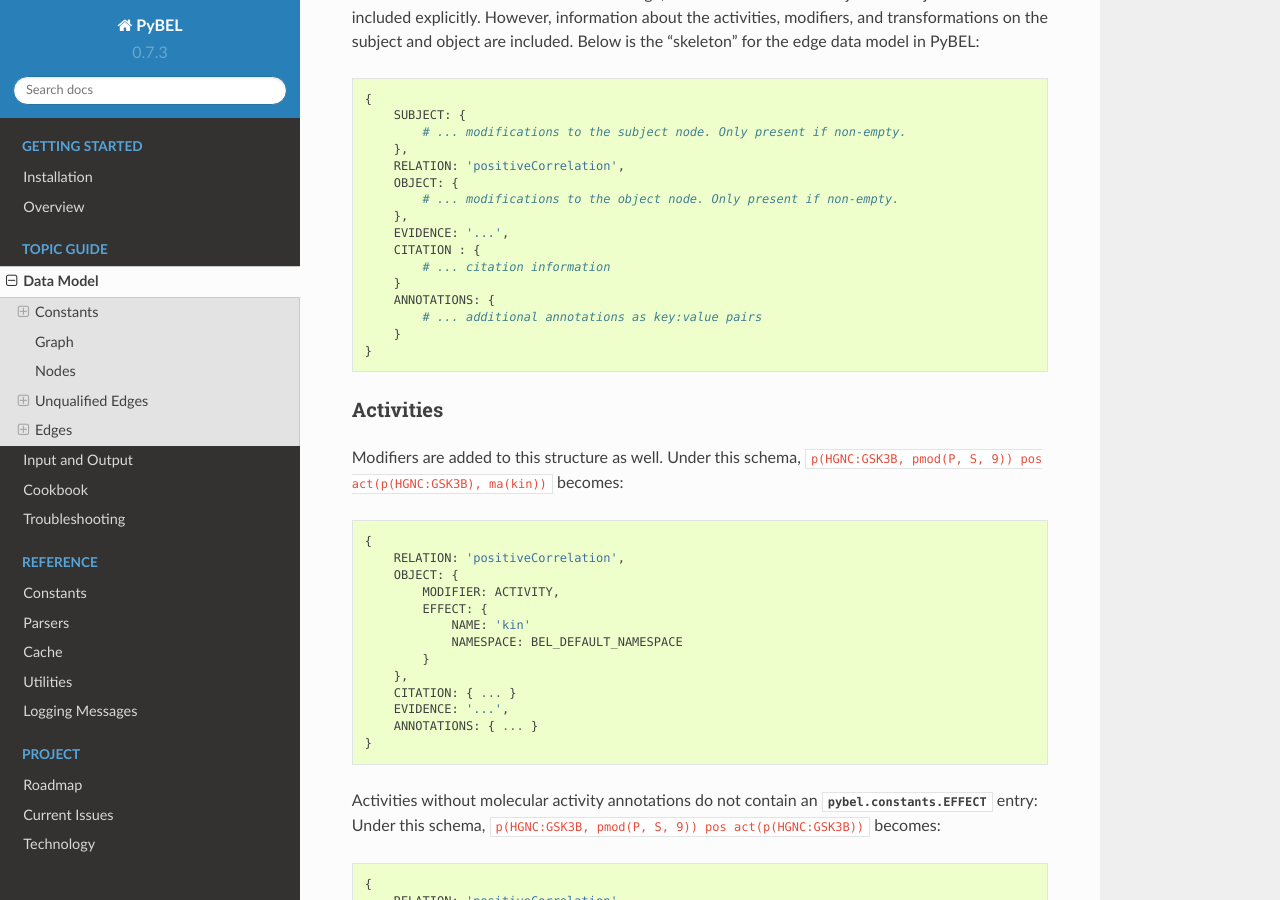
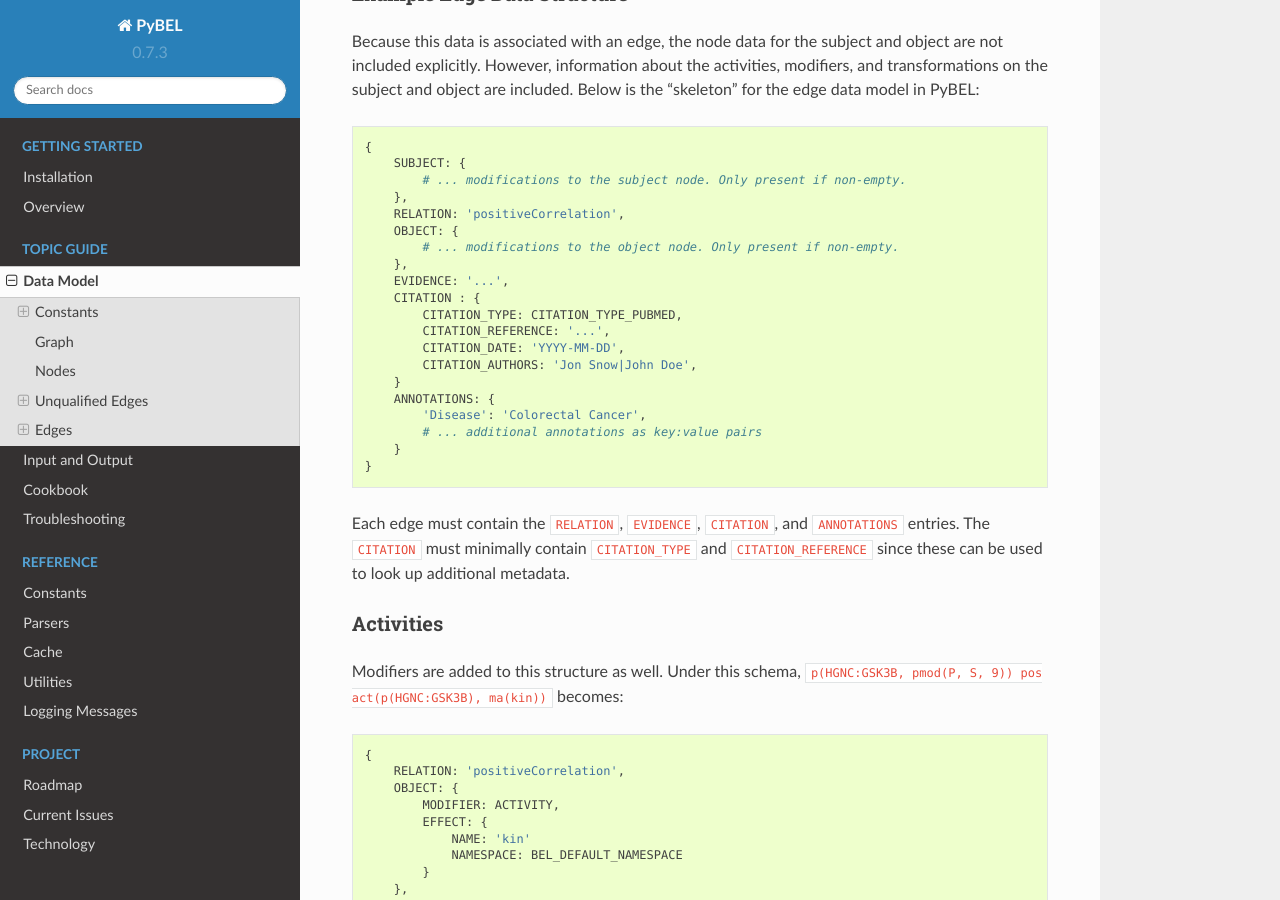
Before and after one commit to pybel/pybel, a Sphinx documentation site: the page built from docs/source/datamodel.rst, in a window 1280 px wide and 900 px high, scrolled down 5679 px. Built offline with Sphinx 7.4.7 and the Read the Docs theme 2.0.0, drawn with Linux system fonts in a browser that asks for light colours; some of the changed text lies outside the part shown.

Commit message:
Update documentation
More information about what’s in edges
[skip ci]

```diff
--- a/docs/source/datamodel.rst
+++ b/docs/source/datamodel.rst
@@ -82,8 +82,8 @@
 .. automodule:: pybel.struct
 
 .. autoclass:: pybel.BELGraph
-    :exclude-members: nodes_iter, edges_iter, add_warning
-    :members:
+:exclude-members: nodes_iter, edges_iter, add_warning
+        :members:
 
 Nodes
 -----
@@ -252,13 +252,20 @@
         },
         EVIDENCE: '...',
         CITATION : {
-            # ... citation information
+            CITATION_TYPE: CITATION_TYPE_PUBMED,
+            CITATION_REFERENCE: '...',
+            CITATION_DATE: 'YYYY-MM-DD',
+            CITATION_AUTHORS: 'Jon Snow|John Doe',
         }
         ANNOTATIONS: {
+            'Disease': 'Colorectal Cancer',
             # ... additional annotations as key:value pairs
         }
     }
 
+Each edge must contain the ``RELATION``, ``EVIDENCE``, ``CITATION``, and ``ANNOTATIONS`` entries. The ``CITATION``
+must minimally contain ``CITATION_TYPE`` and ``CITATION_REFERENCE`` since these can be used to look up additional
+metadata.
 
 Activities
 ~~~~~~~~~~
```
